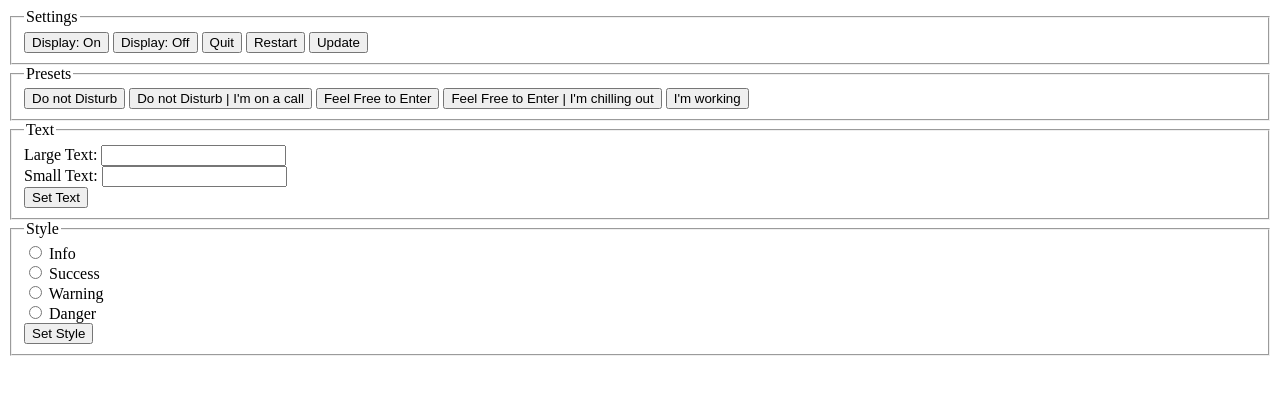
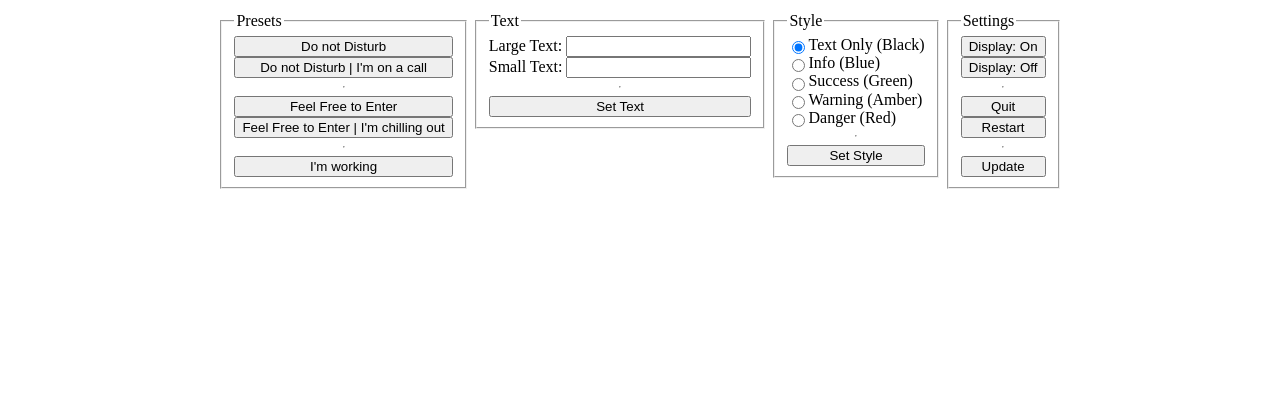
Before and after one commit to MattIPv4/Room-Tablet, an Electron app: page src/control/index.html in a window 1280 px wide. Drawn offline with Linux system fonts and the light colour scheme.

Commit message:
Tidy up control page

```diff
--- /dev/null
+++ b/src/control/index.css
@@ -0,0 +1,25 @@
+body {
+    display: flex;
+    flex-direction: column;
+    justify-content: center;
+    align-items: center;
+}
+
+main {
+    display: inline-flex;
+    flex-direction: row;
+    flex-wrap: wrap;
+    justify-content: center;
+    align-items: flex-start;
+}
+
+fieldset {
+    display: flex;
+    flex-direction: column;
+    margin: 4px;
+}
+
+label input[type="radio"] {
+    vertical-align: middle;
+    top: -1.5px;
+}
--- a/src/control/index.html
+++ b/src/control/index.html
@@ -1,38 +1,50 @@
 <html lang="en">
 <head>
+    <meta charset="utf-8"/>
+    <meta http-equiv="X-UA-Compatible" content="IE=edge"/>
+    <meta name="viewport" content="width=device-width, initial-scale=1"/>
+
     <title>Room Tablet</title>
+    <link rel="shortcut icon" href="icon.png"/>
+    <link rel="icon" type="image/png" href="icon.png"/>
+
+    <meta name="apple-mobile-web-app-title" content="Room Tablet"/>
+    <meta name="apple-mobile-web-app-capable" content="yes"/>
+    <meta name="apple-mobile-web-app-status-bar-style" content="black"/>
+    <meta name="format-detection" content="telephone=no"/>
+    <link rel="apple-touch-icon" href="icon.png"/>
+    <meta name="theme-color" content="#111"/>
+
     <link href="node/css" rel="stylesheet"/>
+    <link href="index.css" rel="stylesheet"/>
 </head>
 <body>
-<section>
-    <fieldset>
-        <legend>Settings</legend>
-
-        <button onclick="setDisplay(1)">Display: On</button>
-        <button onclick="setDisplay(0)">Display: Off</button>
-
-        <button onclick="callQuit()">Quit</button>
-        <button onclick="callRestart()">Restart</button>
-        <button onclick="callUpdate()">Update</button>
-    </fieldset>
-</section>
-
+<main>
     <section>
         <fieldset>
             <legend>Presets</legend>
 
             <button onclick="preset('Do not Disturb', '', 4)">
-            Do not Disturb</button>
+                Do not Disturb
+            </button>
             <button onclick="preset('Do not Disturb', 'I\'m on a call', 4)">
-            Do not Disturb | I'm on a call</button>
+                Do not Disturb | I'm on a call
+            </button>
+
+            <hr/>
 
             <button onclick="preset('Feel Free to Enter', '', 2)">
-            Feel Free to Enter</button>
+                Feel Free to Enter
+            </button>
             <button onclick="preset('Feel Free to Enter', 'I\'m chilling out', 2)">
-            Feel Free to Enter | I'm chilling out</button>
+                Feel Free to Enter | I'm chilling out
+            </button>
+
+            <hr/>
 
             <button onclick="preset('I\'m working', '', 3)">
-            I'm working</button>
+                I'm working
+            </button>
         </fieldset>
     </section>
 
@@ -40,11 +52,13 @@
         <fieldset>
             <legend>Text</legend>
 
-        <label for="textLarge">Large Text:</label>
-        <input type="text" id="textLarge"/><br/>
+            <label for="textLarge">Large Text:
+                <input type="text" id="textLarge"/></label>
 
-        <label for="textSmall">Small Text:</label>
-        <input type="text" id="textSmall"/><br/>
+            <label for="textSmall">Small Text:
+                <input type="text" id="textSmall"/></label>
+
+            <hr/>
 
             <button onclick="setText()" id="setTextBtn">Set Text</button>
         </fieldset>
@@ -54,23 +68,37 @@
         <fieldset>
             <legend>Style</legend>
 
-        <label>
-            <input type="radio" name="style" value="1">
-        </label> Info<br/>
-        <label>
-            <input type="radio" name="style" value="2">
-        </label> Success<br/>
-        <label>
-            <input type="radio" name="style" value="3">
-        </label> Warning<br/>
-        <label>
-            <input type="radio" name="style" value="4">
-        </label> Danger<br/>
+            <label><input type="radio" name="style" value="0" checked>Text Only (Black)</label>
+            <label><input type="radio" name="style" value="1">Info (Blue)</label>
+            <label><input type="radio" name="style" value="2">Success (Green)</label>
+            <label><input type="radio" name="style" value="3">Warning (Amber)</label>
+            <label><input type="radio" name="style" value="4">Danger (Red)</label>
+
+            <hr/>
 
             <button onclick="setStyle()" id="setStyleBtn">Set Style</button>
         </fieldset>
     </section>
 
+    <section>
+        <fieldset>
+            <legend>Settings</legend>
+
+            <button onclick="setDisplay(1)">Display: On</button>
+            <button onclick="setDisplay(0)">Display: Off</button>
+
+            <hr/>
+
+            <button onclick="callQuit()">Quit</button>
+            <button onclick="callRestart()">Restart</button>
+
+            <hr/>
+
+            <button onclick="callUpdate()">Update</button>
+        </fieldset>
+    </section>
+</main>
+
 <script src="index.js"></script>
 </body>
 </html>
```
Lines whose indentation alone changed are shown as unchanged.
